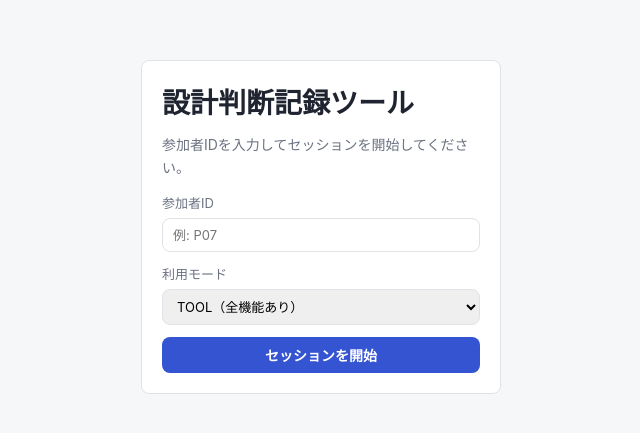
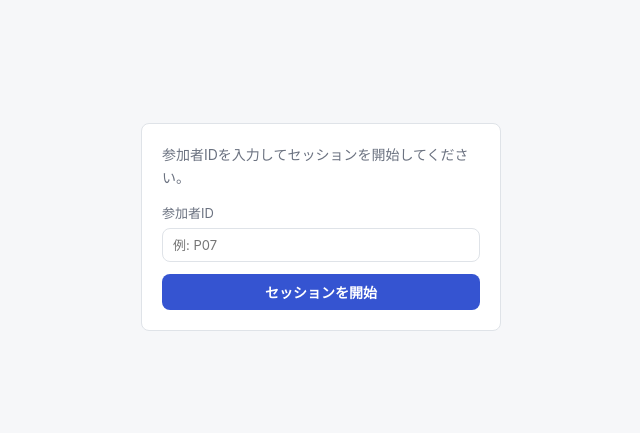
Before and after one commit to takatomaruo-lab/TEST1, a Next.js app: page / in a window 1280 px wide. Shown: the part 173-606 px from the top of the page, without its empty margins (319-959 px from the left). Built offline with nearby package versions, Linux system fonts and the light colour scheme; no server answers.

Commit message:
初期画面の見出しと利用モード選択を削除、TOOL固定に

```diff
--- a/app/page.js
+++ b/app/page.js
@@ -7,7 +7,8 @@ import { supabase } from '../lib/supabaseClient';
 export default function StartPage() {
   const router = useRouter();
   const [label, setLabel] = useState('');
-  const [condition, setCondition] = useState('TOOL');
+  // 利用モードの選択は廃止し、TOOL条件で固定する
+  const condition = 'TOOL';
   const [loading, setLoading] = useState(false);
   const [error, setError] = useState('');
 
@@ -46,7 +47,6 @@ export default function StartPage() {
   return (
     <main className="start-page">
       <form className="card" onSubmit={handleStart}>
-        <h1>設計判断記録ツール</h1>
         <p style={{ color: 'var(--text-muted)', marginTop: 0 }}>
           参加者IDを入力してセッションを開始してください。
         </p>
@@ -58,13 +58,6 @@ export default function StartPage() {
             placeholder="例: P07"
           />
         </label>
-        <label>
-          利用モード
-          <select value={condition} onChange={(e) => setCondition(e.target.value)}>
-            <option value="TOOL">TOOL（全機能あり）</option>
-            <option value="CONTROL">CONTROL（AIチャットのみ）</option>
-          </select>
-        </label>
         {error && <p className="error">{error}</p>}
         <button className="btn" type="submit" disabled={loading} style={{ width: '100%' }}>
           {loading ? '開始中...' : 'セッションを開始'}
```
